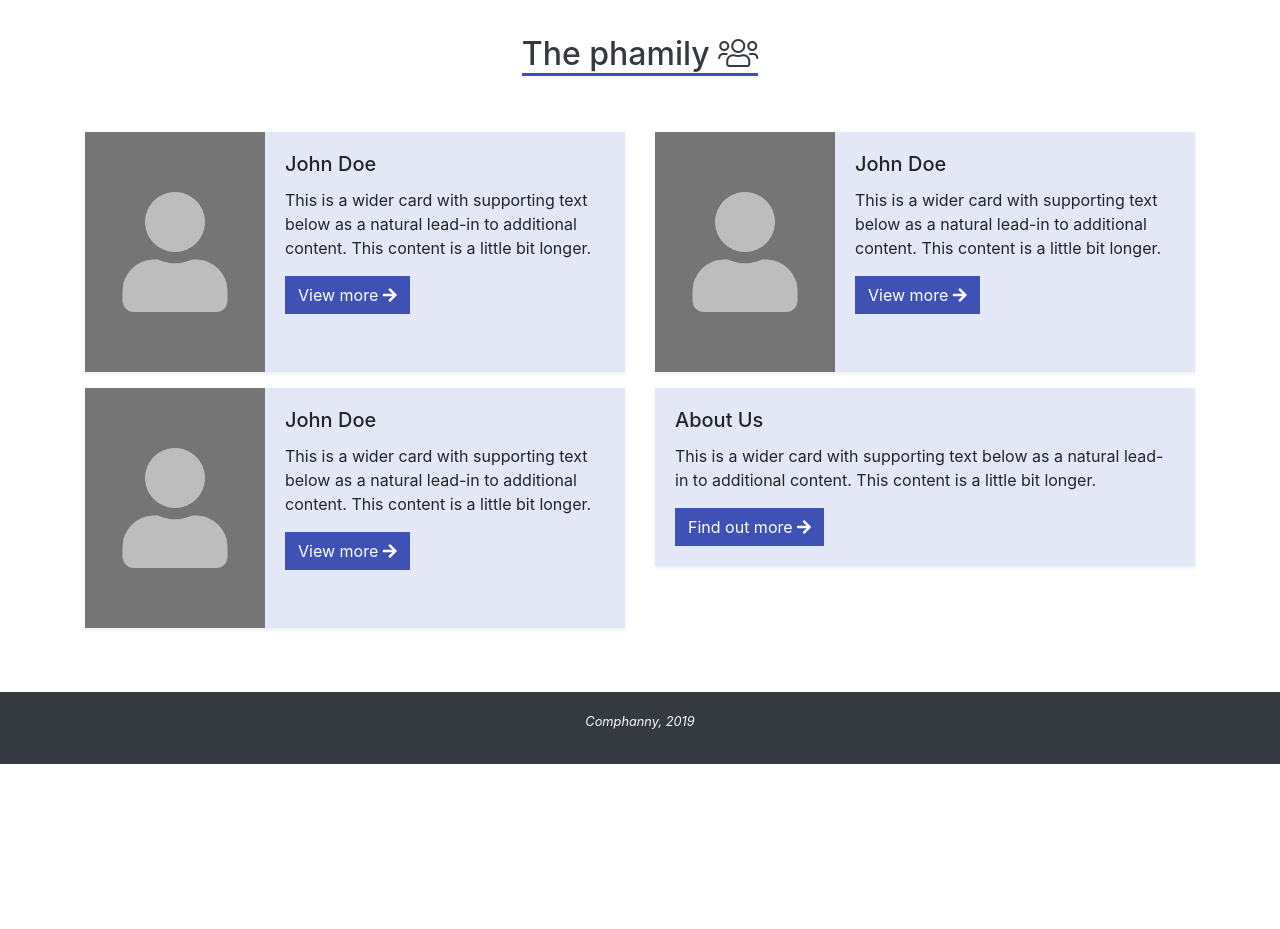
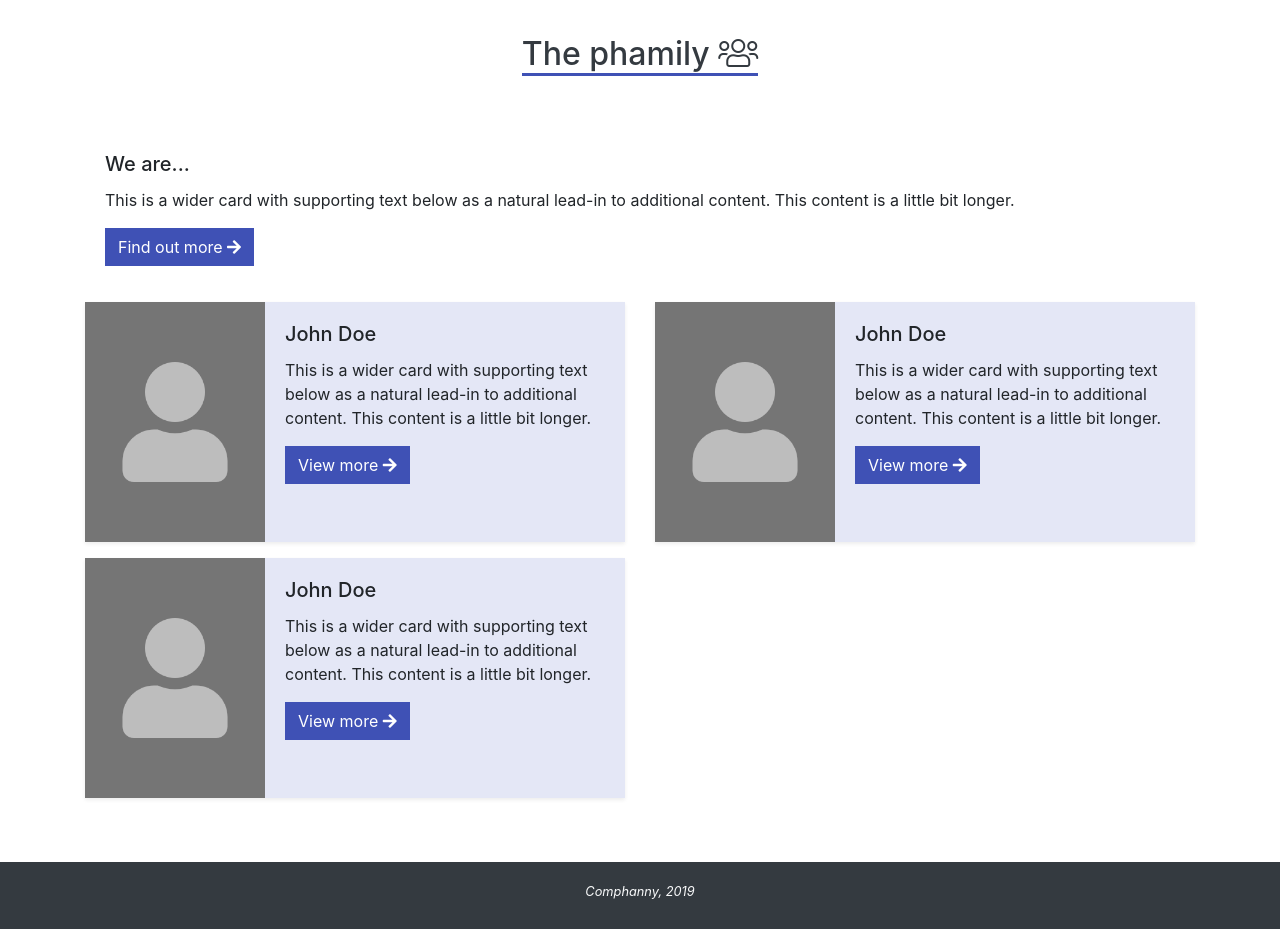
Before and after one commit to davinaleong/proj-comphanny-template, a website: page index.html in a window 1280 px wide. Shown: the part 1900-2829 px from the top of the page. Before the commit the page ends 2664 px from the top, so only its background shows below. Drawn offline with Linux system fonts and the light colour scheme.

Commit message:
Minor content re-structure

```diff
--- a/index.html
+++ b/index.html
@@ -112,7 +112,16 @@
           <h2 class="section-heading">The phamily <i class="fal fa-users"></i></h2>
         </div>
 
+        <div class="card mb-3 border-0">
+          <div class="card-body">
+            <h5 class="card-title">We are...</h5>
+            <p class="card-text">This is a wider card with supporting text below as a natural lead-in to additional content. This content is a little bit longer.</p>
+            <a href="#" class="btn btn-cphy-primary">Find out more <i class="fa fa-arrow-right"></i></a>
+          </div>
+        </div>
+
         <div class="row">
+
           <div class="col-12 col-lg-6">
             <div class="card shadow-sm border-0 bg-cphy-primary-xlight mb-3" style="max-width: 540px;">
               <div class="row no-gutters">
@@ -164,15 +173,6 @@
             </div>
           </div>
 
-          <div class="col-12 col-lg-6">
-            <div class="card shadow-sm border-0 bg-cphy-primary-xlight mb-3" style="max-width: 540px;">
-              <div class="card-body">
-                <h5 class="card-title">About Us</h5>
-                <p class="card-text">This is a wider card with supporting text below as a natural lead-in to additional content. This content is a little bit longer.</p>
-                <a href="#" class="btn btn-cphy-primary">Find out more <i class="fa fa-arrow-right"></i></a>
-              </div>
-            </div>
-          </div>
         </div><!-- ./row -->
       </div><!-- ./container -->
     </section>
```
